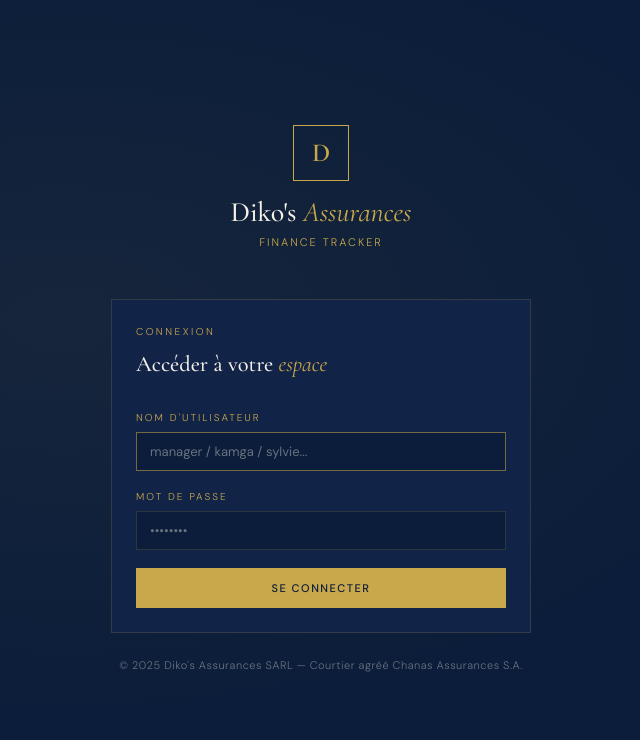
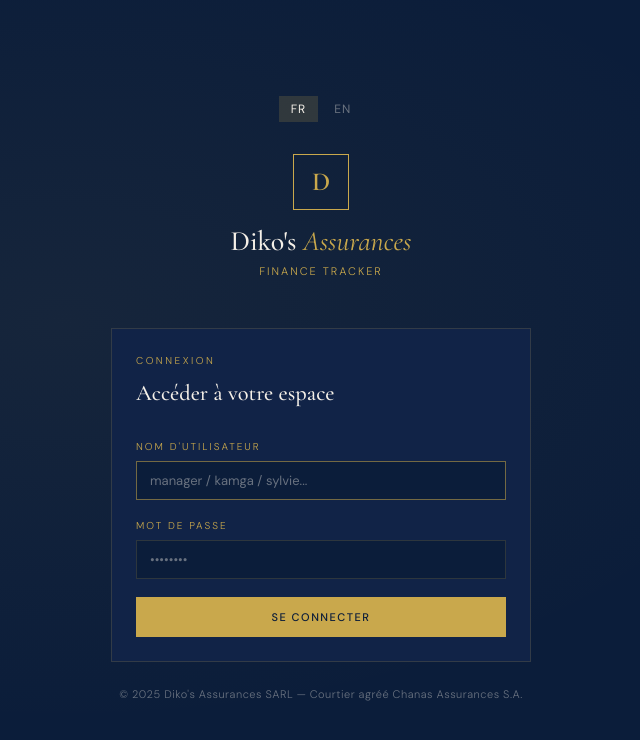
Before and after one commit to ewiabeng23/Finance-Tracker, a React (Vite) app in the folder frontend/: page /login in a window 1280 px wide. Shown: the top 740 px of the page, without its empty margins (319-959 px from the left). Built offline with nearby package versions, Linux system fonts and the light colour scheme; no server answers.

Commit message:
Implement language toggle and translations in LoginPage
Added language support and translation for login page elements.

```diff
--- a/frontend/src/pages/LoginPage.jsx
+++ b/frontend/src/pages/LoginPage.jsx
@@ -1,10 +1,15 @@
 import { useState } from 'react'
 import { useNavigate } from 'react-router-dom'
 import { useAuth } from '../context/AuthContext'
+import { useLang } from '../context/LanguageContext'
+import { TR } from '../api/translations'
 
 export default function LoginPage() {
   const { login } = useAuth()
+  const { lang, toggleLang } = useLang()
   const navigate  = useNavigate()
+  const t = k => TR[lang][k]
+
   const [username, setUsername] = useState('')
   const [password, setPassword] = useState('')
   const [error,    setError]    = useState('')
@@ -12,13 +17,13 @@ export default function LoginPage() {
 
   const submit = async e => {
     e.preventDefault()
-    if (!username || !password) { setError('Veuillez remplir tous les champs'); return }
+    if (!username || !password) { setError(t('login_error')); return }
     setLoading(true); setError('')
     try {
       await login(username, password)
       navigate('/dashboard')
     } catch {
-      setError('Identifiants incorrects. Vérifiez votre nom d\'utilisateur et mot de passe.')
+      setError(t('login_error'))
     } finally {
       setLoading(false)
     }
@@ -26,74 +31,90 @@ export default function LoginPage() {
 
   return (
     <div style={{
-      minHeight: '100vh', display: 'flex', alignItems: 'center',
-      justifyContent: 'center', padding: 24,
-      background: 'radial-gradient(ellipse at 30% 40%, rgba(201,168,76,0.06) 0%, transparent 60%), var(--navy)',
+      minHeight:'100vh', display:'flex', alignItems:'center',
+      justifyContent:'center', padding:24,
+      background:'radial-gradient(ellipse at 30% 40%, rgba(201,168,76,0.06) 0%, transparent 60%), var(--navy)',
     }}>
-      <div style={{ width: '100%', maxWidth: 420 }}>
+      <div style={{ width:'100%', maxWidth:420 }}>
+
+        {/* Lang toggle */}
+        <div style={{ display:'flex', justifyContent:'center', gap:4, marginBottom:32 }}>
+          {['fr','en'].map(l => (
+            <button key={l} onClick={() => toggleLang(l)} style={{
+              background: lang === l ? 'rgba(201,168,76,0.18)' : 'none',
+              border:'none', cursor:'pointer', padding:'5px 12px',
+              fontFamily:'var(--font-sans)', fontSize:12, letterSpacing:'1px',
+              color: lang === l ? 'var(--white)' : 'var(--muted)',
+              transition:'all .2s', textTransform:'uppercase',
+            }}>{l}</button>
+          ))}
+        </div>
+
         {/* Logo */}
-        <div style={{ textAlign: 'center', marginBottom: 48 }}>
+        <div style={{ textAlign:'center', marginBottom:48 }}>
           <div style={{
-            width: 56, height: 56, border: '1.5px solid var(--gold)',
-            display: 'flex', alignItems: 'center', justifyContent: 'center', margin: '0 auto 16px',
-            fontFamily: 'var(--font-serif)', fontSize: 26, fontWeight: 600, color: 'var(--gold)'
+            width:56, height:56, border:'1.5px solid var(--gold)',
+            display:'flex', alignItems:'center', justifyContent:'center', margin:'0 auto 16px',
+            fontFamily:'var(--font-serif)', fontSize:26, fontWeight:600, color:'var(--gold)'
           }}>D</div>
-          <h1 style={{ fontSize: '2rem', marginBottom: 6 }}>
+          <h1 style={{ fontSize:'2rem', marginBottom:6 }}>
             Diko's <em>Assurances</em>
           </h1>
-          <p style={{ fontSize: 11, letterSpacing: '2px', textTransform: 'uppercase', color: 'var(--gold)' }}>
-            Finance Tracker
+          <p style={{ fontSize:11, letterSpacing:'2px', textTransform:'uppercase', color:'var(--gold)' }}>
+            {t('nav_subtitle')}
           </p>
         </div>
 
         {/* Card */}
         <div className="card">
-          <div style={{ marginBottom: 28 }}>
-            <div style={{ fontSize: 10, letterSpacing: '2.5px', textTransform: 'uppercase', color: 'var(--gold)', marginBottom: 6 }}>
-              Connexion
+          <div style={{ marginBottom:28 }}>
+            <div style={{ fontSize:10, letterSpacing:'2.5px', textTransform:'uppercase', color:'var(--gold)', marginBottom:6 }}>
+              {t('login_eyebrow')}
             </div>
-            <h2 style={{ fontSize: '1.6rem' }}>Accéder à votre <em>espace</em></h2>
+            <h2 style={{ fontSize:'1.6rem' }}>{t('login_title')}</h2>
           </div>
 
           <form onSubmit={submit}>
             <div className="form-group">
-              <label>Nom d'utilisateur</label>
+              <label>{t('login_username')}</label>
               <input
                 value={username}
                 onChange={e => setUsername(e.target.value)}
-                placeholder="manager / kamga / sylvie..."
+                placeholder={t('login_placeholder_user')}
                 autoFocus
                 autoComplete="username"
               />
             </div>
             <div className="form-group">
-              <label>Mot de passe</label>
+              <label>{t('login_password')}</label>
               <input
                 type="password"
                 value={password}
                 onChange={e => setPassword(e.target.value)}
-                placeholder="••••••••"
+                placeholder={t('login_placeholder_pass')}
                 autoComplete="current-password"
               />
             </div>
 
             {error && (
               <div style={{
-                background: 'var(--red-dim)', border: '1px solid rgba(224,90,78,0.3)',
-                padding: '10px 14px', marginBottom: 16, fontSize: 13, color: 'var(--red)'
+                background:'var(--red-dim)', border:'1px solid rgba(224,90,78,0.3)',
+                padding:'10px 14px', marginBottom:16, fontSize:13, color:'var(--red)'
               }}>
                 {error}
               </div>
             )}
 
-            <button type="submit" className="btn btn-primary" style={{ width: '100%', justifyContent: 'center', padding: '13px' }} disabled={loading}>
-              {loading ? 'Connexion...' : 'Se connecter'}
+            <button type="submit" className="btn btn-primary"
+              style={{ width:'100%', justifyContent:'center', padding:'13px' }}
+              disabled={loading}>
+              {loading ? t('login_loading') : t('login_btn')}
             </button>
           </form>
         </div>
 
-        <p style={{ textAlign: 'center', marginTop: 24, fontSize: 11, color: 'var(--muted)', letterSpacing: '0.5px' }}>
-          © 2025 Diko's Assurances SARL — Courtier agréé Chanas Assurances S.A.
+        <p style={{ textAlign:'center', marginTop:24, fontSize:11, color:'var(--muted)', letterSpacing:'0.5px' }}>
+          {t('login_footer')}
         </p>
       </div>
     </div>
```
